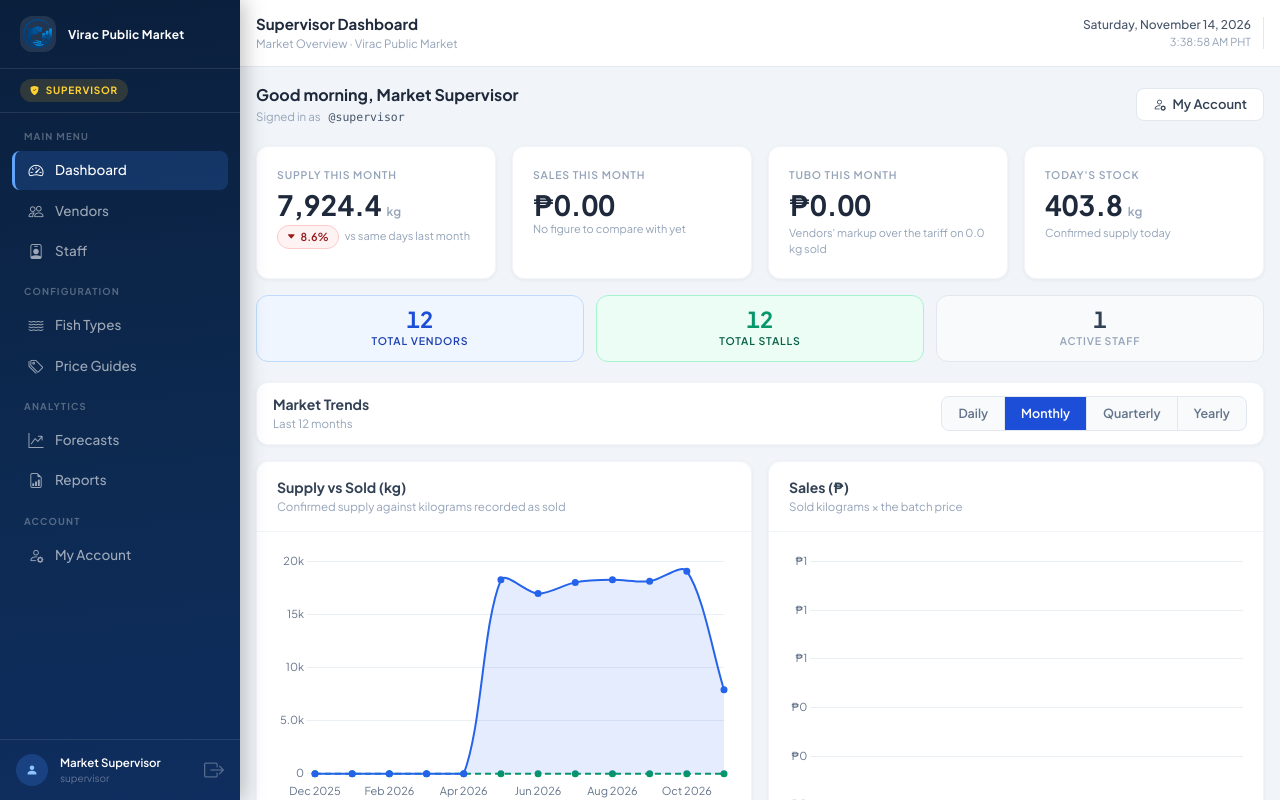
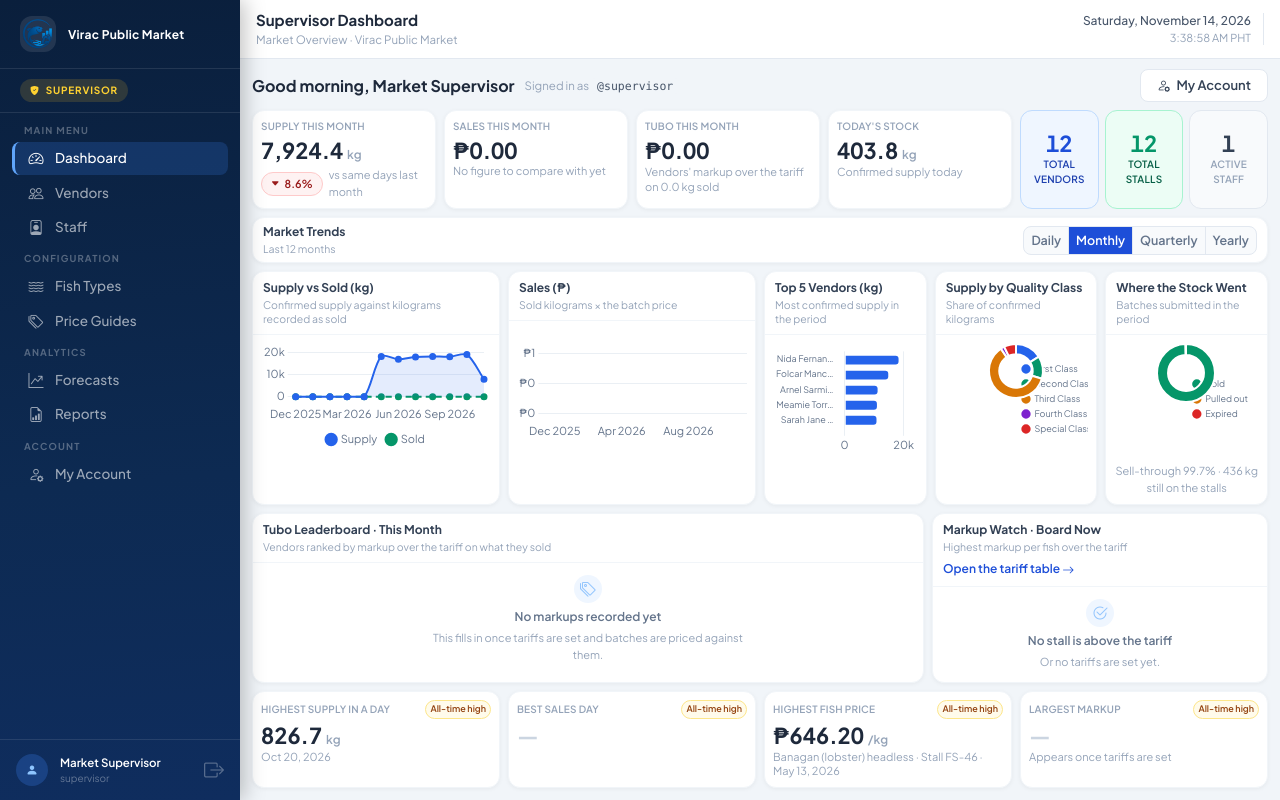
Before and after one commit to lumnaire/vms, a Laravel app: page /supervisor/dashboard in a window 1280 px wide. Run offline with Laravel 12, Linux system fonts and the light colour scheme; a user stored in the database is signed in; data comes from the database, SQL or seed files in the repository; data that the repository does not hold is empty; style sheets or scripts are compiled from the project's sources; parts of the project's set-up code (start-up, migrations or seed data) failed here and were passed over.

Commit message:
rev: dashboard no scroll on laptop

```diff
--- a/resources/css/app.css
+++ b/resources/css/app.css
@@ -17,6 +17,7 @@
    ========================================================================== */
 
 @import 'tailwindcss';
+@import './dashboard.css';
 
 @source '../../vendor/laravel/framework/src/Illuminate/Pagination/resources/views/*.blade.php';
 @source '../../storage/framework/views/*.php';
--- /dev/null
+++ b/resources/css/dashboard.css
@@ -0,0 +1,160 @@
+/* Only the three dashboard views opt in. Mobile retains its normal document flow.
+   Keep overflow accessible for zoom, unusually long text and short windows. */
+.dashboard-pager { display: none; }
+.dashboard [hidden] { display: none !important; }
+
+@media (min-width: 1024px) {
+    .dashboard-page .vpm-header { padding: 10px 16px; }
+    .dashboard-page .vpm-main { padding: 10px 12px; }
+    .dashboard-page .vpm-sidebar-nav { padding-top: 10px; padding-bottom: 10px; }
+    .dashboard-page .vpm-nav-link { padding-top: 6px; padding-bottom: 6px; }
+    .dashboard-page .vpm-nav-heading { margin-bottom: 5px; }
+    .dashboard-page .vpm-nav-heading:not(:first-child) { margin-top: 8px; }
+    .dashboard {
+        display: grid;
+        grid-template-columns: repeat(12, minmax(0, 1fr));
+        gap: 8px;
+    }
+    .dashboard > * { min-width: 0; margin-bottom: 0; }
+    .dashboard > [role="alert"] { grid-column: 1 / -1; }
+    .dashboard-welcome, .dashboard-period, .dashboard-records { grid-column: 1 / -1; }
+    .dashboard-metrics { grid-column: span 9; grid-template-columns: repeat(4, minmax(0, 1fr)); gap: 8px; }
+    .dashboard-counts { grid-column: span 3; gap: 6px; }
+    .dashboard-panels { display: contents; }
+    .dashboard .vpm-card-body, .dashboard .stat-card { padding: 8px; }
+    .dashboard .vpm-card-header { padding: 8px 10px; gap: 6px; }
+    .dashboard .vpm-section-title { font-size: 12px; }
+    .dashboard .vpm-section-sub { font-size: 10.5px; line-height: 1.35; }
+    .dashboard .vpm-stat-value { font-size: 22px; margin-top: 5px; }
+    .dashboard .vpm-stat-foot { margin-top: 4px; line-height: 1.3; }
+    .dashboard .vpm-stat-tinted { padding: 8px 4px; display: flex; flex-direction: column; justify-content: center; }
+    .dashboard .vpm-stat-tinted .vpm-stat-value { margin-top: 0; }
+    .dashboard .vpm-stat-label { font-size: 10px; letter-spacing: 0.02em; }
+    .dashboard-period { padding: 6px 10px; gap: 6px; }
+    .dashboard .vpm-segment button { padding: 4px 7px; }
+    .dashboard .dashboard-chart { height: clamp(125px, 20vh, 220px); }
+    .dashboard .vpm-table th, .dashboard .vpm-table td,
+    .dashboard-batches th, .dashboard-batches td { padding: 6px 8px; }
+    .dashboard li { padding-top: 6px; padding-bottom: 6px; }
+    .dashboard [data-dashboard-page-size] { max-height: none !important; overflow: visible; }
+    .dashboard .vpm-empty { padding: 12px 10px; }
+    .dashboard .vpm-empty-icon { width: 28px; height: 28px; font-size: 16px; margin-bottom: 5px; }
+    .dashboard .vpm-empty-title { font-size: 12px; }
+    .dashboard .vpm-empty-text { font-size: 11px; margin-top: 3px; }
+    .dashboard-pager {
+        display: flex;
+        align-items: center;
+        justify-content: flex-end;
+        gap: 6px;
+        padding: 4px 8px;
+        border-top: 1px solid var(--color-slate-100);
+        color: var(--color-slate-500);
+        font-size: 10.5px;
+    }
+    .dashboard-pager button {
+        padding: 2px 6px;
+        border: 1px solid var(--color-slate-200);
+        border-radius: 5px;
+        color: var(--color-brand-600);
+        cursor: pointer;
+    }
+    .dashboard-pager button:disabled { opacity: .35; cursor: default; }
+
+    /* Vendor: sales, stock outcome and personal record share one row. */
+    .dashboard--vendor .dashboard-welcome { padding: 6px 12px; gap: 8px; display: flex; flex-direction: row; align-items: center; }
+    .dashboard--vendor .dashboard-greeting { display: flex; flex-wrap: wrap; align-items: center; gap: 8px; flex: 1; }
+    .dashboard--vendor .dashboard-welcome .relative > .flex { margin-top: 0; }
+    .dashboard--vendor .dashboard-welcome h2 { font-size: 15px !important; }
+    .dashboard--vendor .dashboard-welcome .mt-2 { margin-top: 3px; }
+    .dashboard-sales { grid-column: span 5; }
+    .dashboard-outcome { grid-column: span 3; }
+    .dashboard-best { grid-column: span 4; }
+    .dashboard-prices { grid-column: span 5; }
+    .dashboard-batches { grid-column: span 7; }
+    .dashboard--vendor .dashboard-best .dashboard-chart { height: clamp(70px, 11vh, 140px); margin-top: 6px; }
+    .dashboard--vendor .dashboard-sales .dashboard-chart { height: clamp(100px, 15vh, 180px); }
+    .dashboard--vendor .dashboard-outcome .dashboard-chart { height: clamp(70px, 10vh, 130px); }
+    .dashboard--vendor .dashboard-outcome .text-center { margin-top: 3px; }
+    .dashboard--vendor .dashboard-outcome #sellThrough { display: inline; margin-left: 4px; font-size: 15px; }
+    .dashboard--vendor .dashboard-outcome #vendorOnStall { display: block; line-height: 1.3; }
+    .dashboard-batches > :first-child { padding: 8px 10px; }
+    .dashboard-batches > .dashboard-empty { height: 110px !important; }
+    .dashboard--vendor .dashboard-batches table { table-layout: fixed; }
+    .dashboard-batches th, .dashboard-batches td { overflow-wrap: anywhere; font-size: 10.5px; }
+    .dashboard-batches td:last-child { white-space: normal; }
+    .dashboard-batches td:nth-child(6) .rounded-full { white-space: nowrap; padding-left: 4px; padding-right: 4px; font-size: 9.5px; }
+
+    /* Staff: two working rows below the action totals. */
+    .dashboard--staff .dashboard-metrics { grid-column: 1 / -1; order: 0; }
+    .dashboard-week { grid-column: span 5; order: 1; }
+    .dashboard-missing { grid-column: span 3; order: 2; }
+    .dashboard-queue { grid-column: span 4; order: 3; }
+    .dashboard-supply { grid-column: span 4; order: 4; }
+    .dashboard-markups { grid-column: span 4; order: 5; }
+    .dashboard-repeats { grid-column: span 4; order: 6; }
+    .dashboard--staff .dashboard-chart { height: clamp(110px, 18vh, 250px); }
+    .dashboard--staff .stat-card a { margin-top: 5px; }
+    .dashboard--staff .stat-card .text-\[28px\] { font-size: 24px; }
+    .dashboard-queue > :first-child, .dashboard-repeats > :first-child { padding: 8px 10px; }
+    .dashboard-queue > .dashboard-empty, .dashboard-repeats > .dashboard-empty { height: 150px !important; padding: 10px; text-align: center; }
+    .dashboard-repeats [data-dashboard-page-size] > div { padding: 8px; }
+    .dashboard-repeats li { flex-wrap: wrap; gap: 4px; padding: 3px 0; }
+    .dashboard-repeats .dashboard-pager { flex-wrap: wrap; }
+    .dashboard-queue li { padding-left: 8px; padding-right: 8px; gap: 6px; }
+    .dashboard-queue li > .w-7 { display: none; }
+    .dashboard-queue .truncate, .dashboard-repeats .truncate, .dashboard-missing .truncate { white-space: normal; }
+
+    /* Supervisor: all five charts share a row, then tables and records. */
+    .dashboard--supervisor .dashboard-welcome { gap: 6px; }
+    .dashboard--supervisor .dashboard-welcome > div { display: flex; flex-wrap: wrap; align-items: center; gap: 10px; }
+    .dashboard--supervisor .dashboard-panels > .vpm-card { grid-column: span 2; }
+    .dashboard--supervisor .dashboard-primary-charts > .vpm-card { grid-column: span 3; }
+    .dashboard--supervisor .dashboard-chart { height: clamp(90px, 14vh, 170px); }
+    .dashboard-tables { grid-column: 1 / -1; grid-template-columns: minmax(0, 2fr) minmax(0, 1fr); gap: 8px; }
+    .dashboard-tables > .vpm-card { grid-column: auto; }
+    .dashboard-tables .vpm-card-header { align-items: flex-start; }
+    .dashboard-records { grid-template-columns: repeat(4, minmax(0, 1fr)); gap: 8px; }
+    .dashboard-records .vpm-badge { padding: 2px 4px; font-size: 9px; }
+}
+
+@media (min-width: 1024px) and (max-height: 760px) {
+    .dashboard { gap: 6px; }
+    .dashboard--supervisor .dashboard-chart { height: clamp(75px, 12vh, 92px); }
+    .dashboard--supervisor .vpm-card-body { padding: 6px; }
+    .dashboard--supervisor .vpm-table th, .dashboard--supervisor .vpm-table td { padding-top: 4px; padding-bottom: 4px; }
+    .dashboard-records .vpm-stat-value { font-size: 18px; margin-top: 3px; }
+    .dashboard-records .vpm-stat-foot { margin-top: 2px; }
+}
+
+/* Browser toolbars on 720px laptops can leave roughly 620px of content height. */
+@media (min-width: 1024px) and (max-height: 660px) {
+    .dashboard-page #sidebar { width: 180px; }
+    .dashboard-page .vpm-header { padding-top: 6px; padding-bottom: 6px; }
+    .dashboard-page .vpm-main { padding: 5px 8px; }
+    .dashboard { gap: 4px; }
+    .dashboard .vpm-card-header { padding-top: 5px; padding-bottom: 5px; }
+    .dashboard .vpm-table th, .dashboard .vpm-table td { padding-top: 3px; padding-bottom: 3px; }
+    .dashboard--vendor .dashboard-sales .dashboard-chart { height: 90px; }
+    .dashboard--vendor .dashboard-outcome .dashboard-chart { height: 60px; }
+    .dashboard--vendor .dashboard-best .dashboard-chart { height: 60px; }
+    .dashboard--staff .dashboard-chart { height: 95px; }
+    .dashboard--staff .stat-card { padding-top: 6px; padding-bottom: 6px; }
+    .dashboard-repeats li { padding-top: 1px; padding-bottom: 1px; }
+    .dashboard-repeats .mb-2 { margin-bottom: 4px; }
+    .dashboard--supervisor .dashboard-chart { height: 65px; }
+    .dashboard--supervisor .dashboard-top-vendors .dashboard-chart { height: 90px; }
+    .dashboard-records .vpm-card-body { display: flex; flex-wrap: wrap; align-items: baseline; gap: 3px 6px; }
+    .dashboard-records .vpm-card-body > div { width: 100%; }
+    .dashboard-records .vpm-stat-value { margin-top: 0; }
+    .dashboard-records .vpm-stat-foot { flex: 1; margin-top: 0; }
+}
+
+/* Avoid squeezing the five supervisor plots at narrower laptop widths. */
+@media (min-width: 1024px) and (max-width: 1199px) {
+    .dashboard-page #sidebar { width: 190px; }
+}
+
+@media print {
+    .dashboard-pager { display: none; }
+    .dashboard [data-dashboard-page-size] > [hidden] { display: revert !important; }
+}
--- a/resources/js/app.js
+++ b/resources/js/app.js
@@ -1 +1,2 @@
 import './bootstrap';
+import './dashboard';
--- /dev/null
+++ b/resources/js/dashboard.js
@@ -0,0 +1,82 @@
+// Presentation-only pagination: all records stay in the document and reappear on
+// mobile, without changing dashboard queries, totals or chart datasets.
+const laptop = window.matchMedia('(min-width: 1024px)');
+
+// A side legend keeps every stock/quality label visible in short laptop plots.
+// Chart data and tooltips retain their original labels and values.
+document.querySelectorAll('.dashboard canvas').forEach((canvas) => {
+    const chart = window.Chart?.getChart(canvas);
+    if (!chart) return;
+    if (chart.options.indexAxis === 'y') {
+        const ticks = chart.options.scales.y.ticks;
+        const callback = ticks.callback;
+        const autoSkip = ticks.autoSkip;
+        const font = ticks.font;
+        ticks.callback = function (value, index, values) {
+            const label = this.getLabelForValue(value);
+            if (laptop.matches) return label.length > 12 ? label.slice(0, 11) + '…' : label;
+            return callback ? callback.call(this, value, index, values) : label;
+        };
+        const layoutLabels = () => {
+            ticks.autoSkip = laptop.matches ? false : autoSkip;
+            ticks.font = laptop.matches ? { ...font, size: 9 } : font;
+            chart.update('none');
+        };
+        laptop.addEventListener('change', layoutLabels);
+        layoutLabels();
+    }
+    if (chart.config.type !== 'doughnut') return;
+    const legend = chart.options.plugins.legend;
+    const position = legend.position;
+    const padding = legend.labels.padding;
+    const font = legend.labels.font;
+    function layoutLegend() {
+        legend.position = laptop.matches ? 'right' : position;
+        legend.labels.padding = laptop.matches ? 6 : padding;
+        legend.labels.font = laptop.matches ? { ...font, size: 9 } : font;
+        chart.update('none');
+    }
+    laptop.addEventListener('change', layoutLegend);
+    layoutLegend();
+});
+
+document.querySelectorAll('.dashboard [data-dashboard-page-size]').forEach((list) => {
+    const items = Array.from(list.children);
+    const size = Number(list.dataset.dashboardPageSize);
+    if (items.length <= size) return;
+
+    let page = 0;
+    const pages = Math.ceil(items.length / size);
+    const nav = document.createElement('nav');
+    nav.className = 'dashboard-pager';
+    const table = list.closest('table');
+    const panel = list.closest('.vpm-card, .dashboard-batches, .dashboard-queue, .dashboard-repeats');
+    const label = list.getAttribute('aria-label') || panel?.querySelector('h2')?.textContent.trim() || 'Dashboard records';
+    nav.setAttribute('aria-label', `${label} pages`);
+    const previous = document.createElement('button');
+    previous.type = 'button';
+    previous.textContent = 'Previous';
+    previous.setAttribute('aria-label', `Previous page of ${label}`);
+    const status = document.createElement('span');
+    status.setAttribute('aria-live', 'polite');
+    const next = document.createElement('button');
+    next.type = 'button';
+    next.textContent = 'Next';
+    next.setAttribute('aria-label', `Next page of ${label}`);
+    nav.append(previous, status, next);
+    (table || list).after(nav);
+
+    function render() {
+        items.forEach((item, index) => {
+            item.hidden = laptop.matches && Math.floor(index / size) !== page;
+        });
+        nav.hidden = !laptop.matches;
+        status.textContent = `${page + 1} / ${pages} · ${items.length} records`;
+        previous.disabled = page === 0;
+        next.disabled = page === pages - 1;
+    }
+    previous.addEventListener('click', () => { page = Math.max(0, page - 1); render(); });
+    next.addEventListener('click', () => { page = Math.min(pages - 1, page + 1); render(); });
+    laptop.addEventListener('change', render);
+    render();
+});
--- a/resources/views/layouts/app.blade.php
+++ b/resources/views/layouts/app.blade.php
@@ -29,7 +29,7 @@
     @stack('styles')
 </head>
 
-<body class="bg-slate-50">
+<body class="bg-slate-50 @yield('body-class')">
 
     {{-- Mobile sidebar overlay --}}
     <div id="sidebar-overlay" class="fixed inset-0 bg-black/50 z-40 lg:hidden hidden" onclick="closeSidebar()">
--- a/resources/views/supervisor/dashboard.blade.php
+++ b/resources/views/supervisor/dashboard.blade.php
@@ -1,12 +1,14 @@
 @extends('layouts.app')
+@section('body-class', 'dashboard-page')
 
 @section('title', 'Supervisor Dashboard')
 @section('subtitle', 'Market Overview · Virac Public Market')
 
 @section('content')
+<div class="dashboard dashboard--supervisor">
 
     {{-- ── Greeting + Account Shortcut ───────────────────────────── --}}
-    <div class="flex flex-col sm:flex-row sm:items-center justify-between gap-3 mb-5">
+    <div class="dashboard-welcome flex flex-col sm:flex-row sm:items-center justify-between gap-3 mb-5">
         <div>
             <p class="text-slate-800 font-bold" style="font-size: 16px;">
                 Good {{ now()->hour < 12 ? 'morning' : (now()->hour < 17 ? 'afternoon' : 'evening') }},
@@ -23,7 +25,7 @@
     </div>
 
     {{-- ── This month ────────────────────────────────────────────── --}}
-    <div class="grid grid-cols-1 sm:grid-cols-2 xl:grid-cols-4 gap-4 mb-4">
+    <div class="dashboard-metrics grid grid-cols-1 sm:grid-cols-2 xl:grid-cols-4 gap-4 mb-4">
         <div class="vpm-card vpm-card-body">
             <p class="vpm-stat-label">Supply this month</p>
             <p class="vpm-stat-value vpm-num">{{ number_format($kpis['supply']['current'], 1) }} <span class="vpm-stat-value-unit">kg</span></p>
@@ -46,14 +48,14 @@
         </div>
     </div>
 
-    <div class="grid grid-cols-3 gap-3 mb-5">
+    <div class="dashboard-counts grid grid-cols-3 gap-3 mb-5">
         <x-stat-card tinted tone="brand" label="Total Vendors" :value="$totalVendors" decimals="0" />
         <x-stat-card tinted tone="success" label="Total Stalls" :value="$totalStalls" decimals="0" />
         <x-stat-card tinted tone="neutral" label="Active Staff" :value="$activeStaff" decimals="0" />
     </div>
 
     {{-- ── Period toggle ─────────────────────────────────────────── --}}
-    <div class="vpm-card px-4 py-3 mb-4 flex flex-wrap items-center justify-between gap-3">
+    <div class="dashboard-period vpm-card px-4 py-3 mb-4 flex flex-wrap items-center justify-between gap-3">
         <div>
             <h2 class="vpm-section-title">Market Trends</h2>
             <p class="vpm-section-sub" id="periodCaption">&nbsp;</p>
@@ -65,29 +67,29 @@
         </div>
     </div>
 
-    <div class="grid grid-cols-1 xl:grid-cols-2 gap-4 mb-4">
+    <div class="dashboard-panels dashboard-primary-charts grid grid-cols-1 xl:grid-cols-2 gap-4 mb-4">
         <x-card title="Supply vs Sold (kg)" subtitle="Confirmed supply against kilograms recorded as sold">
-            <div class="relative h-[280px]"><canvas id="supplySoldChart" aria-label="Supply versus sold, kilograms"></canvas></div>
+            <div class="dashboard-chart relative h-[280px]"><canvas id="supplySoldChart" aria-label="Supply versus sold, kilograms"></canvas></div>
         </x-card>
         <x-card title="Sales (₱)" subtitle="Sold kilograms × the batch price">
-            <div class="relative h-[280px]"><canvas id="salesChart" aria-label="Sales in pesos"></canvas></div>
+            <div class="dashboard-chart relative h-[280px]"><canvas id="salesChart" aria-label="Sales in pesos"></canvas></div>
         </x-card>
     </div>
 
-    <div class="grid grid-cols-1 lg:grid-cols-3 gap-4 mb-4">
-        <x-card title="Top 5 Vendors (kg)" subtitle="Most confirmed supply in the period">
-            <div class="relative h-[240px]"><canvas id="topVendorsChart" aria-label="Top five vendors by supply"></canvas></div>
+    <div class="dashboard-panels grid grid-cols-1 lg:grid-cols-3 gap-4 mb-4">
+        <x-card class="dashboard-top-vendors" title="Top 5 Vendors (kg)" subtitle="Most confirmed supply in the period">
+            <div class="dashboard-chart relative h-[240px]"><canvas id="topVendorsChart" aria-label="Top five vendors by supply"></canvas></div>
         </x-card>
         <x-card title="Supply by Quality Class" subtitle="Share of confirmed kilograms">
-            <div class="relative h-[240px]"><canvas id="classChart" aria-label="Supply by quality class"></canvas></div>
+            <div class="dashboard-chart relative h-[240px]"><canvas id="classChart" aria-label="Supply by quality class"></canvas></div>
         </x-card>
         <x-card title="Where the Stock Went" subtitle="Batches submitted in the period">
-            <div class="relative h-[240px]"><canvas id="outcomeChart" aria-label="Sold, pulled out and expired stock"></canvas></div>
+            <div class="dashboard-chart relative h-[240px]"><canvas id="outcomeChart" aria-label="Sold, pulled out and expired stock"></canvas></div>
             <p class="vpm-meta mt-2 text-center" id="outcomeFoot"></p>
         </x-card>
     </div>
 
-    <div class="grid grid-cols-1 xl:grid-cols-3 gap-4 mb-4">
+    <div class="dashboard-tables grid grid-cols-1 xl:grid-cols-3 gap-4 mb-4">
         {{-- Who makes the most tubo --}}
         <x-card class="xl:col-span-2" :padded="false" title="Tubo Leaderboard · This Month"
                 subtitle="Vendors ranked by markup over the tariff on what they sold">
@@ -107,7 +109,7 @@
                                 <th class="vpm-th-right">Above tariff</th>
                             </tr>
                         </thead>
-                        <tbody>
+                        <tbody data-dashboard-page-size="1">
                             @foreach($tuboBoard as $i => $v)
                                 <tr class="{{ $i === 0 && $v['tubo'] > 0 ? 'is-highlighted' : '' }}">
                                     <td class="vpm-cell-muted">{{ $i + 1 }}</td>
@@ -135,7 +137,7 @@
             @if($markupWatch->isEmpty())
                 <x-empty-state icon="bi-check2-circle" title="No stall is above the tariff" text="Or no tariffs are set yet." />
             @else
-                <ul class="divide-y divide-slate-100">
+                <ul data-dashboard-page-size="1" aria-label="Markup watch" class="divide-y divide-slate-100">
                     @foreach($markupWatch as $f)
                         <li class="px-5 py-3 flex items-center gap-3">
                             <div class="min-w-0 flex-1">
@@ -154,7 +156,7 @@
     </div>
 
     {{-- ── All-time records ──────────────────────────────────────── --}}
-    <div class="grid grid-cols-1 sm:grid-cols-2 xl:grid-cols-4 gap-4">
+    <div class="dashboard-records grid grid-cols-1 sm:grid-cols-2 xl:grid-cols-4 gap-4">
         @php
             $hp = $records['highest_price'];
             $hm = $records['highest_markup'];
@@ -200,6 +202,7 @@
 
     {{-- The activity log lives on My Account (see supervisor/account.blade.php). --}}
 
+</div>
 @endsection
 
 @push('scripts')
```
Also changed, not shown: resources/views/staff/dashboard.blade.php (+22 -19 lines), 1 other file.
